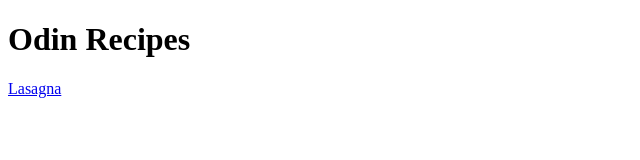
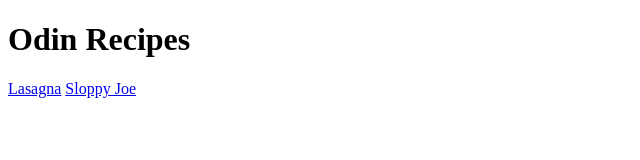
Before and after one commit to smussa1/odin-recipes, a plain HTML site: page index.html in a window 1280 px wide. Shown: the full height of the page, 0-640 px from the left. Drawn offline with Linux system fonts and the light colour scheme.

Commit message:
Modify index.html to add a link to sloppy_joe.html

```diff
--- a/index.html
+++ b/index.html
@@ -9,6 +9,8 @@
 <body>
     <h1>Odin Recipes</h1>
     <a href="./recipes/lasagna.html">Lasagna</a>
+    <a href="../recipes/sloppy_joe.html">Sloppy Joe</a>
+
 
 </body>
 </html>
```
